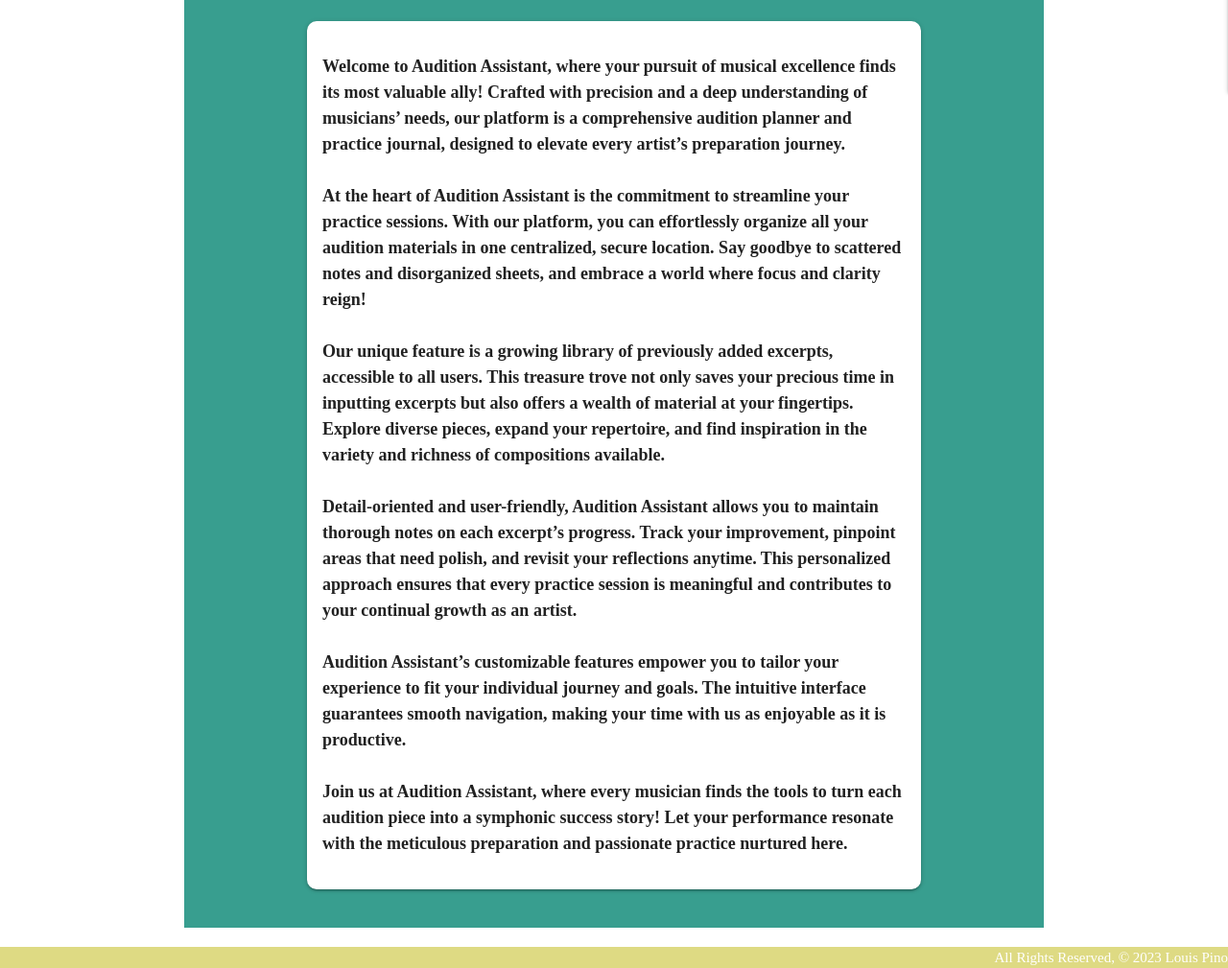
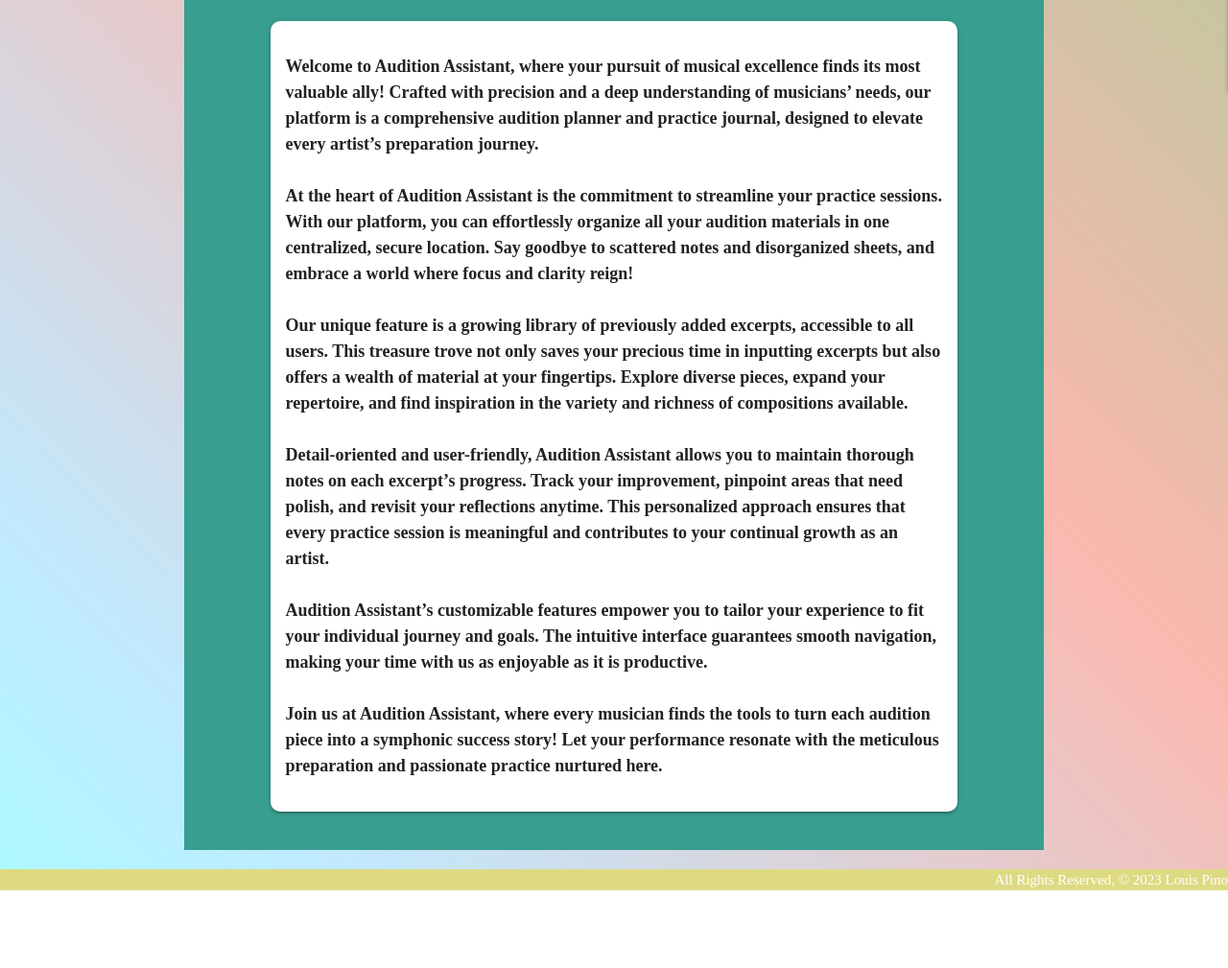
Before and after one commit to LouisPino/audition-assistant, a Django app: page /about/ in a window 1280 px wide. Shown: the part 764-1773 px from the top of the page at 96% size. After the commit the page ends 1692 px from the top, so only its background shows below. Run offline with Django 4.2, Linux system fonts and the light colour scheme; some web fonts are replaced.

Commit message:
more style

```diff
--- a/main_app/static/styles/main.css
+++ b/main_app/static/styles/main.css
@@ -14,7 +14,21 @@ body {
     display: flex;
     min-height: 100vh;
     flex-direction: column;
+    position: relative;
   }
+
+.bg{
+  position: absolute;
+  z-index: -4;
+  background: linear-gradient(45deg, #e8f59e, #bcc3ff, #ffafaf);
+ animation: animate 60s infinite;
+ width: 100vw;
+ height: 100%;
+}
+.right a{
+  font-size: 1.5rem;
+}
+
 .strike{
   text-decoration: line-through rgba(0, 0, 0, .3);
 }
@@ -48,7 +62,7 @@ body {
 }
 
 .about > .card{
-  width: 50vw;
+  width: 80%;
   margin: 0 auto;
   font-size: 1.2rem;
   padding: 16px;
@@ -222,6 +236,10 @@ display: flex;
   height: fit-content
 }
 
+.orch-title{
+  font-size: 4rem;
+}
+
 .instrument-title{
   text-decoration: underline 2px;
   text-align: center;
@@ -292,3 +310,15 @@ footer.page-footer{
     margin-bottom: 20px;;
   }
 }
+
+
+
+@keyframes animate {
+  0%,
+  100% {
+    filter: hue-rotate(0deg);
+  }
+  50% {
+    filter: hue-rotate(360deg);
+  }
+}
--- a/main_app/templates/auditions/detail.html
+++ b/main_app/templates/auditions/detail.html
@@ -1,7 +1,7 @@
 {%extends 'base.html'%}
 {%block content%}
 <div class="card audition-info">
-    <h2 class='teal-text bold'>{{audition.orchestra}}</h2>
+    <h2 class='teal-text bold orch-title'>{{audition.orchestra}}</h2>
     <h4>{{audition.date}}</h4>
     <h6>{{audition.location}}</h6>
 
--- a/main_app/templates/base.html
+++ b/main_app/templates/base.html
@@ -16,6 +16,7 @@
 <link href="https://fonts.googleapis.com/css2?family=Noto+Music&display=swap" rel="stylesheet">
 </head>
 <body>
+  <div class='bg'></div>
     <header class="navbar-fixed">
         <nav>
           <div class="nav-wrapper">
```
